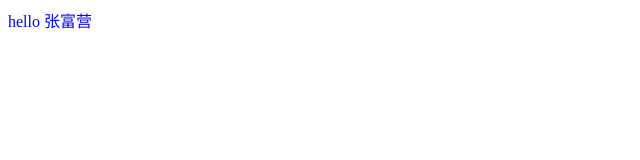
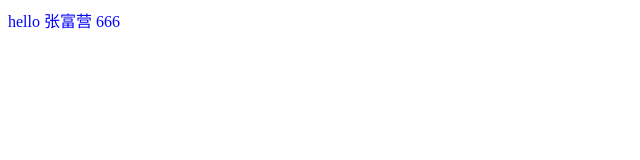
Before and after one commit to zhangfy1994/test-project-rule, a React app: page / in a window 1280 px wide. Shown: the top 160 px of the page, without its empty margins (0-640 px from the left). Built offline with nearby package versions, Linux system fonts and the light colour scheme.

Commit message:
feat: 添加workflow

```diff
--- a/src/count.tsx
+++ b/src/count.tsx
@@ -3,7 +3,7 @@ import * as React from "react";
 const Count: React.FC = () => {
   return (
     <>
-      <div className="hello">hello 张富营</div>
+      <div className="hello">hello 张富营 666</div>
     </>
   );
 };
```
